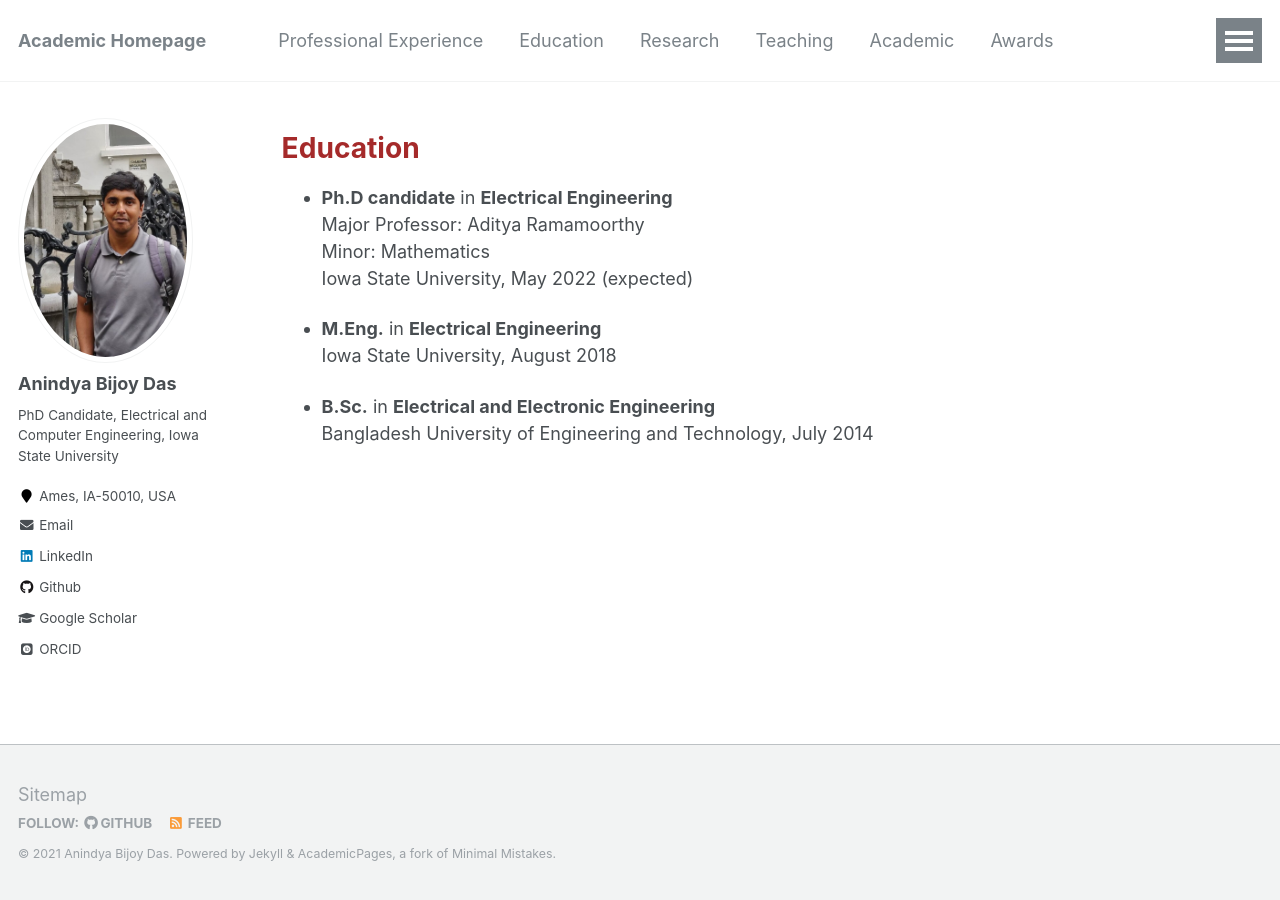
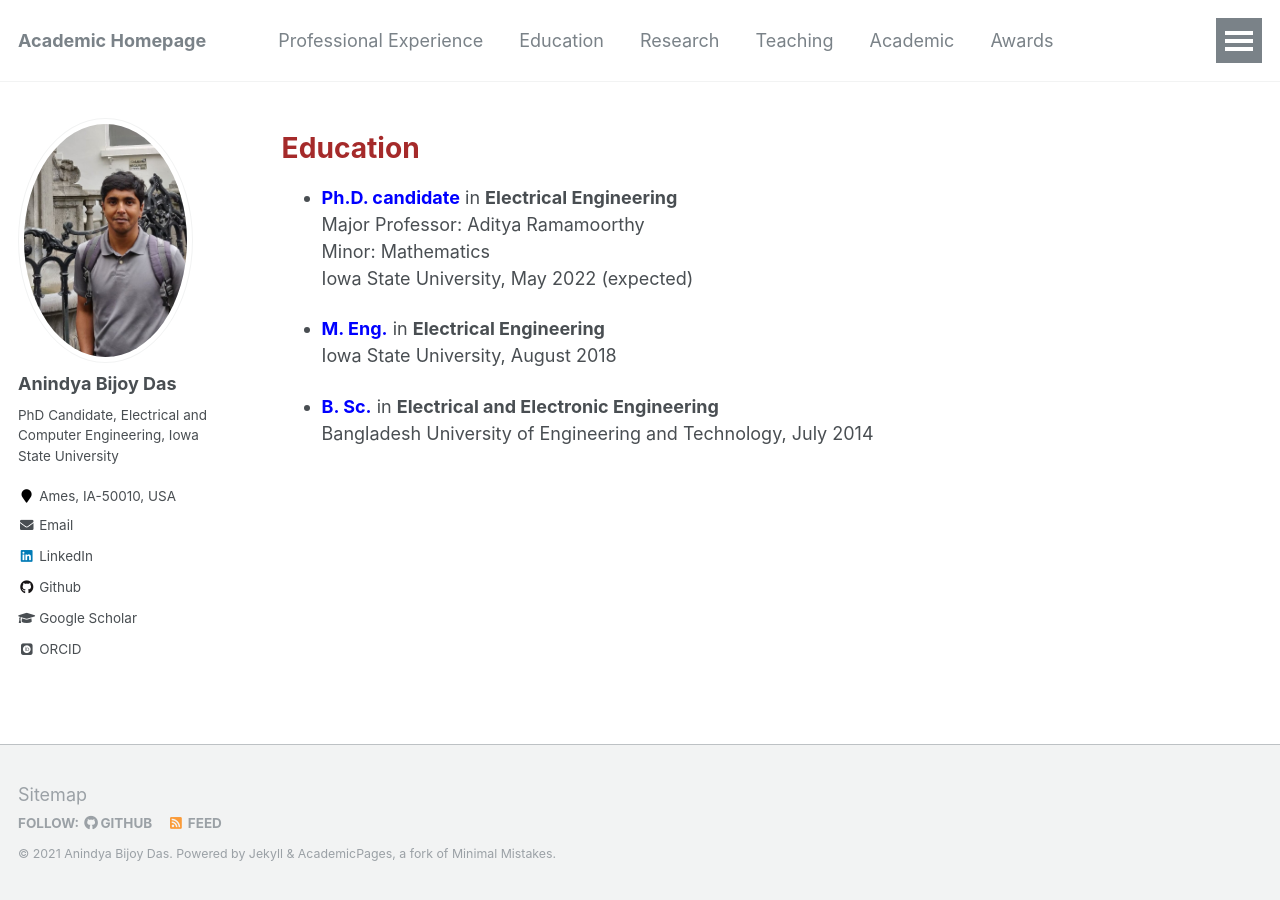
Before and after one commit to anindyabijoydas/portfolio, a Jekyll site: the page built from _pages/education.md, in a window 1280 px wide. Built offline with Jekyll 4.4.1, drawn with Linux system fonts in a browser that asks for light colours; some web fonts are replaced.

Commit message:
Update education.md

```diff
--- a/_pages/education.md
+++ b/_pages/education.md
@@ -9,8 +9,8 @@ redirect_from:
 
 <span style="color:brown">**Education**</span>
 ======
-* **Ph.D candidate** in **Electrical Engineering** <br /> Major Professor: Aditya Ramamoorthy <br /> Minor: Mathematics <br /> Iowa State University, May 2022 (expected)
+* <span style="color:blue">**Ph.D. candidate**</span> in **Electrical Engineering** <br /> Major Professor: Aditya Ramamoorthy <br /> Minor: Mathematics <br /> Iowa State University, May 2022 (expected)
 
-* **M.Eng.** in **Electrical Engineering** <br /> Iowa State University, August 2018
+* <span style="color:blue">**M. Eng.**</span> in **Electrical Engineering** <br /> Iowa State University, August 2018
 
-* **B.Sc.** in **Electrical and Electronic Engineering** <br /> Bangladesh University of Engineering and Technology, July 2014
+* <span style="color:blue">**B. Sc.**</span> in **Electrical and Electronic Engineering** <br /> Bangladesh University of Engineering and Technology, July 2014
```
